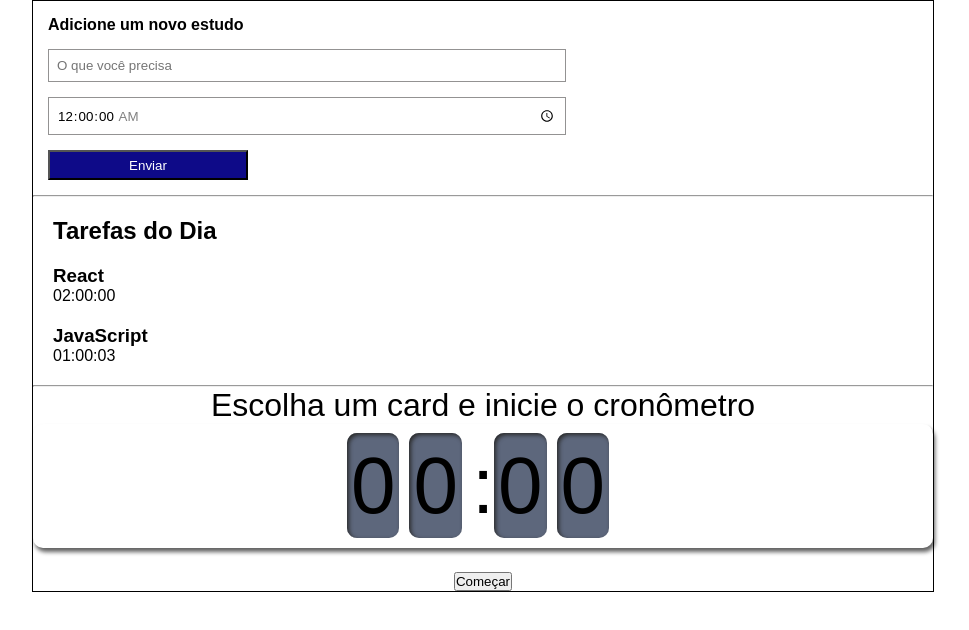
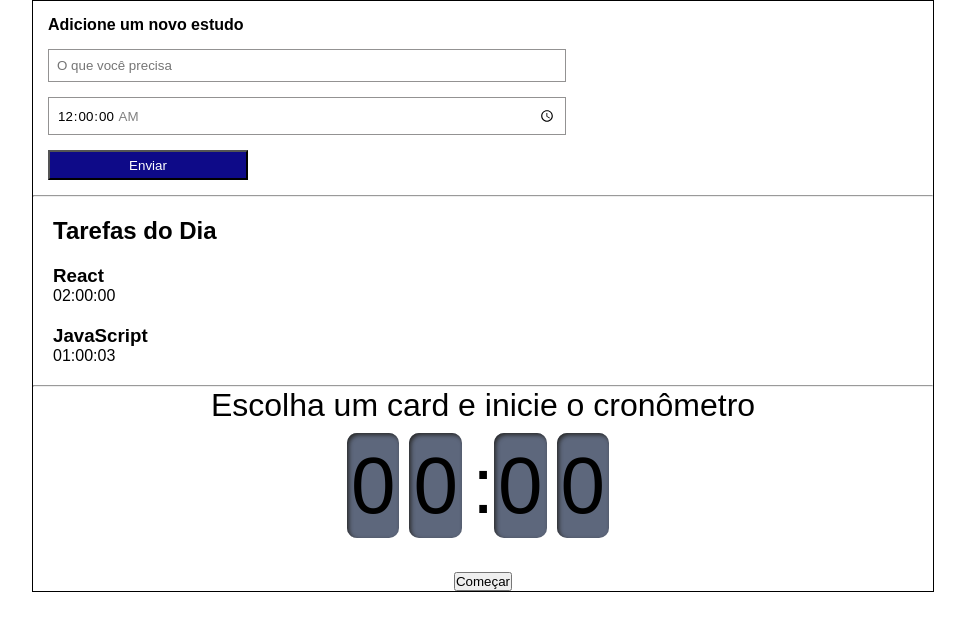
Before and after one commit to giovannirp/cronometro-react, a React (Vite) app: page / in a window 1280 px wide. Shown: the top 630 px of the page, without its empty margins (157-1126 px from the left). Built offline with nearby package versions, Linux system fonts and the light colour scheme.

Commit message:
adicionando css

```diff
--- a/src/Components/Cronometro/Cronometro.scss
+++ b/src/Components/Cronometro/Cronometro.scss
@@ -11,7 +11,6 @@
   .relogioWrapper {
     align-items: center;
     border-radius: 10px;
-    box-shadow: 2px 4px 4px #0000009F;
     box-sizing: border-box;
     display: flex;
     font-size: 5rem;
```
